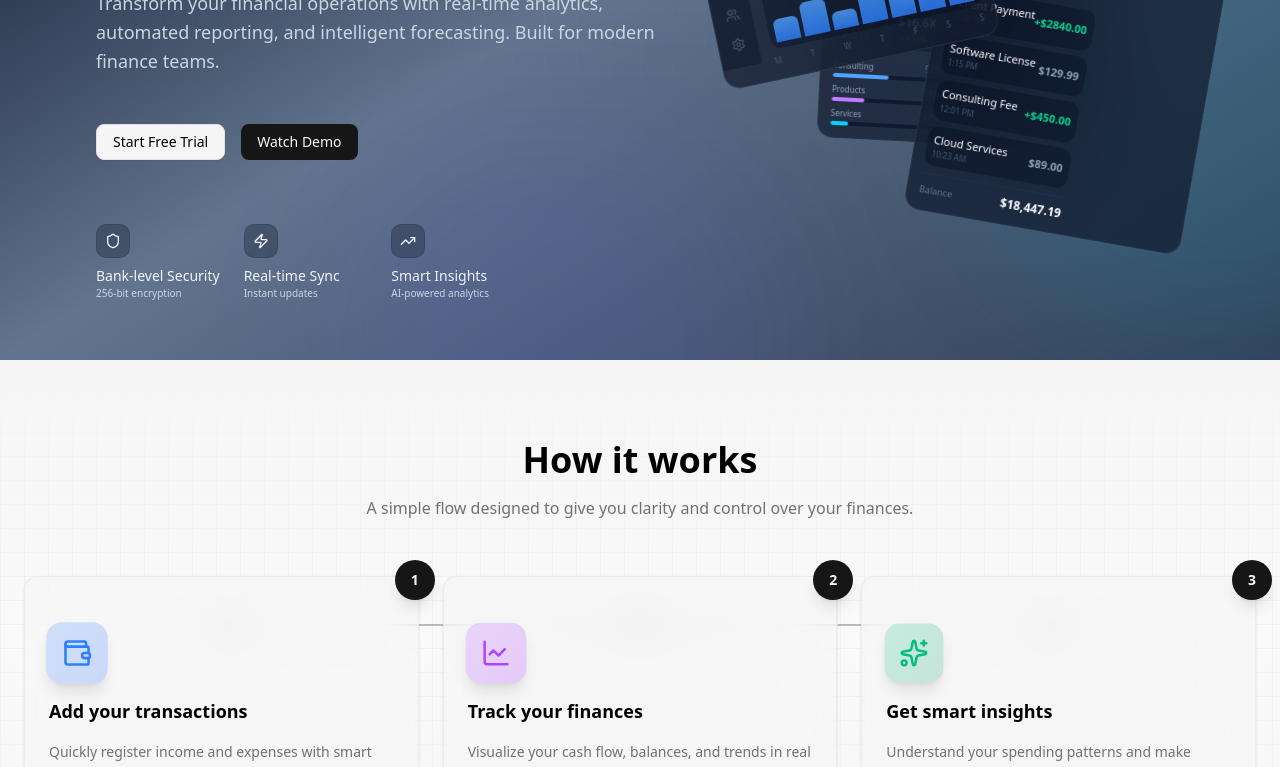
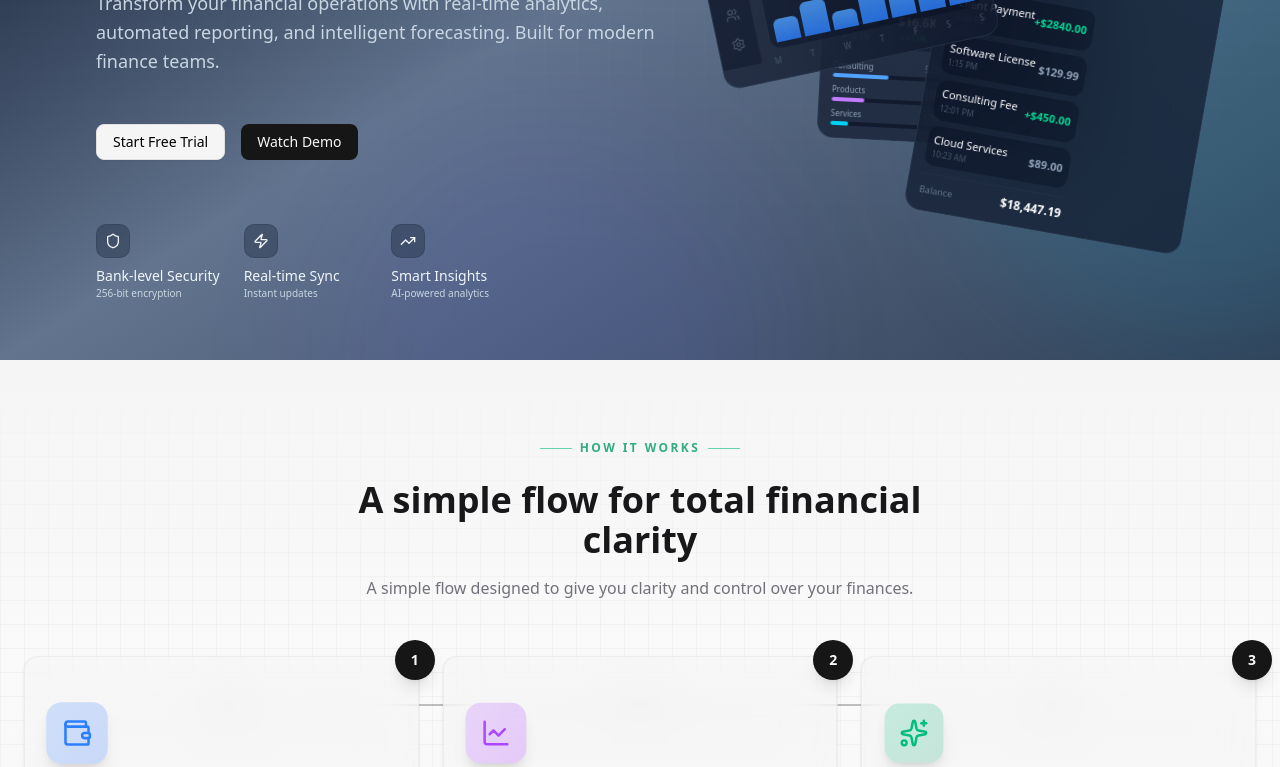
Before and after one commit to luchersou/swiftfin-nextjs, a Next.js app: page / in a window 1280 px wide. Shown: the part 440-1207 px from the top of the page. Built offline with nearby package versions, Linux system fonts and the light colour scheme.

Commit message:
style: standardize eyebrow badge in HowItWorks section

```diff
--- a/src/components/sections/HowItWorks.tsx
+++ b/src/components/sections/HowItWorks.tsx
@@ -40,16 +40,30 @@ export function HowItWorks() {
 
       <div className="container mx-auto px-6 relative z-10">
         <motion.div
-          initial={{ opacity: 0, y: 20 }}
-          whileInView={{ opacity: 1, y: 0 }}
-          viewport={{ once: true, amount: 0.3 }}
-          transition={{ duration: 0.6 }}
+          initial={{ opacity: 0, y: 16, filter: "blur(6px)" }}
+          whileInView={{ opacity: 1, y: 0, filter: "blur(0px)" }}
+          viewport={{ once: true }}
+          transition={{ duration: 0.6, delay: 0.2, ease: "easeOut" }}
+          className="flex items-center justify-center gap-2 mb-6"
+        >
+          <div className="h-px w-8 bg-emerald-500/60" />
+          <span className="text-xs font-semibold tracking-[0.2em] uppercase text-emerald-600/80">
+            How it works
+          </span>
+          <div className="h-px w-8 bg-emerald-500/60" />
+        </motion.div>
+
+        <motion.div
+          initial={{ opacity: 0, y: 16, filter: "blur(6px)" }}
+          whileInView={{ opacity: 1, y: 0, filter: "blur(0px)" }}
+          viewport={{ once: true }}
+          transition={{ duration: 0.6, delay: 0.35, ease: "easeOut" }}
           className="text-center max-w-2xl mx-auto mb-14"
         >
-          <h2 className="text-3xl sm:text-4xl font-bold text-black">
-            How it works
+          <h2 className="text-3xl sm:text-4xl font-bold text-zinc-900">
+            A simple flow for total financial clarity
           </h2>
-          <p className="mt-4 text-muted-foreground">
+          <p className="mt-4 text-zinc-500">
             A simple flow designed to give you clarity and control over your finances.
           </p>
         </motion.div>
```
